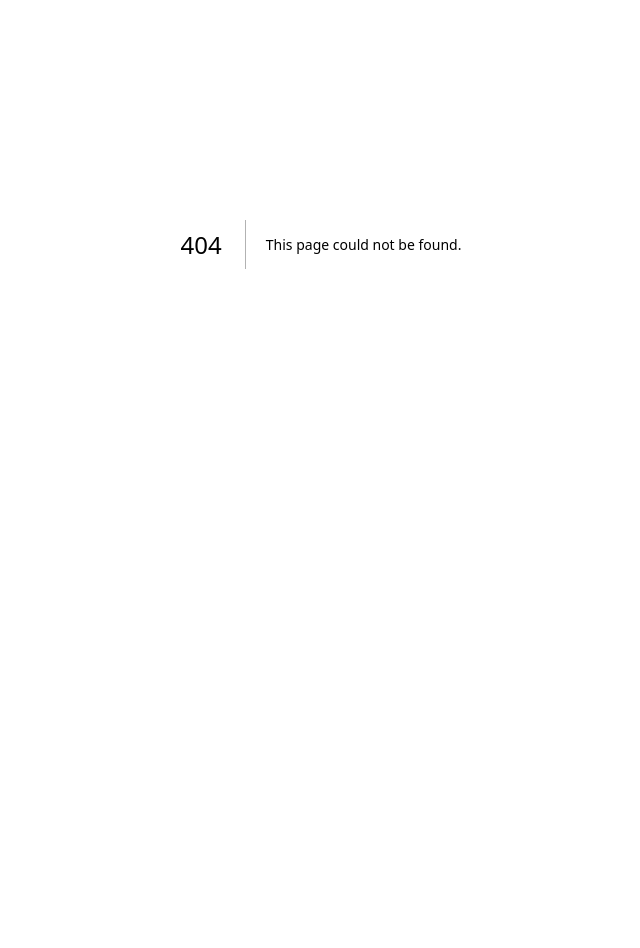
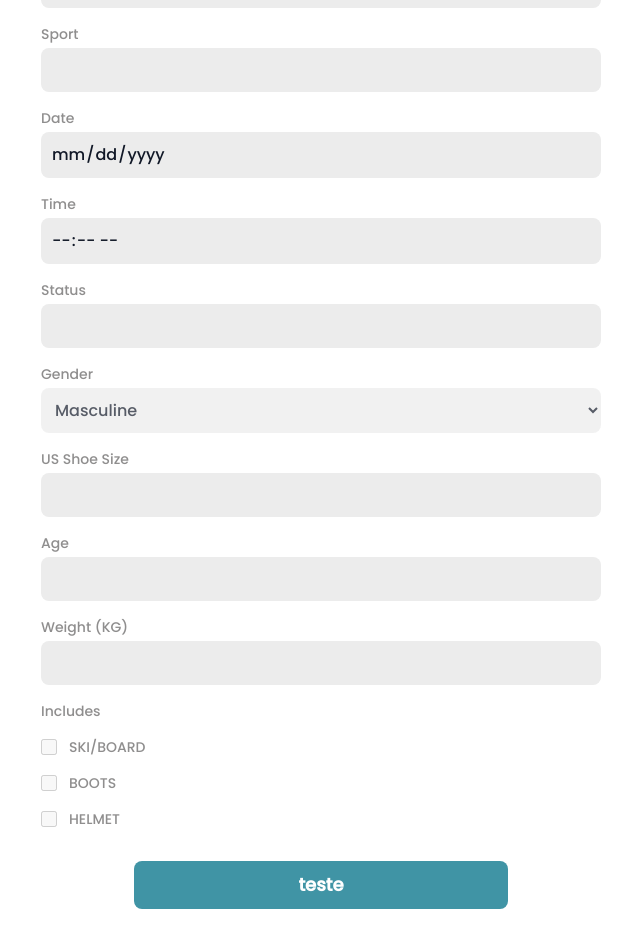
Before and after one commit to GustavoBeretta/Ski-Rental-System-Web, a Next.js app in the folder rental-system/: page /rental-requests/information in a window 1280 px wide. Before the commit this address had no page. Shown: the part 300-1248 px from the top of the page, without its empty margins (319-959 px from the left). Before the commit the page ends 960 px from the top, so only its background shows below. Built offline with nearby package versions, Linux system fonts and the light colour scheme.

Commit message:
rental request information

```diff
--- /dev/null
+++ b/rental-system/src/app/rental-requests/information/page.js
@@ -0,0 +1,186 @@
+'use client';
+
+//TERMINAR A IMPLEMENTAÇÃO DO EDIT ACCOUNT/ FALTA AINDA A IMPLEMENTAÇÃO DO REQ DO USUARIO QUE ESTA LOGADO PARA PEGAR OS DADOS DELE E MOSTRAR NO FORMULARIO
+
+import { useRouter } from 'next/navigation';
+import React, { useEffect, useState } from 'react';
+import bcrypt from 'bcryptjs';
+
+export default function RentalRequestInformation() {
+    const [userData, setUserData] = useState(null);// passar o object jason do usuario logado
+    const [buttonText, setbuttonText] = useState("teste")
+
+
+    const router = useRouter();
+
+    const updateUser = async (event) => {
+        event.preventDefault();
+
+        const fullName = document.getElementById("name");
+        const sport = document.getElementById("email");
+        const date = document.getElementById("password");
+        const time = document.getElementById("newPassword");
+        const status = document.getElementById("newPasswordConfirmation");
+        const gender = document.getElementById("gender");
+        const shoeSize = document.getElementById("shoeSize");
+        const age = document.getElementById("age");
+        const weight = document.getElementById("weight");
+        const skis = document.getElementById("height");
+        const boots = document.getElementById("height");
+        const helmet = document.getElementById("height");
+
+
+        const dadosCadastroJson = JSON.stringify(dadosCadastro);
+
+        try {
+            const res = await fetch('http://localhost:3000/api/users/66788365fb1e9dd356a36880', {// Passar o id do usuário logado apos o users/{id}
+                cache: "no-store",
+                method: "PUT",
+                headers: {
+                    'Content-Type': 'application/json'
+                },
+                body: dadosCadastroJson
+            });
+            if (!res.ok) {
+                throw new Error("Failed to update user information");
+            }
+            console.log("User information updated successfully");
+            router.push('/');
+
+        } catch (error) {
+            console.log("Error updating user information:", error);
+        }
+    }
+
+    const getUser = async () => {
+        try {
+            const res = await fetch('http://localhost:3000/api/users/66788365fb1e9dd356a36880', {
+                cache: "no-store"
+            });
+            if (!res.ok) {
+                throw new Error("Failed to fetch the user");
+            }
+            return res.json();
+        } catch (error) {
+            console.log("Error loading user information:", error);
+        }
+    }
+
+    const getRequest = async () => {
+        try {
+            const res = await fetch('http://localhost:3000/api/rental-requests/66721b808d45733413fe3d63', {
+                cache: "no-store"
+            });
+            if (!res.ok) {
+                throw new Error("Failed to fetch the rental requests");
+            }
+            return res.json();
+        } catch (error) {
+            console.log("Error loading topics: ", error);
+        }
+    };
+
+    const name = document.getElementById("name");
+    const sport = document.getElementById("sport");
+    const date = document.getElementById("date");
+    const time = document.getElementById("time");
+    const status = document.getElementById("status");
+    const gender = document.getElementById("gender");
+    const shoeSize = document.getElementById("shoeSize");
+    const age = document.getElementById("age");
+    const weight = document.getElementById("weight");
+    const skis_board = document.getElementById("ski-board");
+    const boots = document.getElementById("boots");
+    const helmet = document.getElementById("helmet");
+
+
+    const inputs = [
+        { label: "Full name", name: "name", type: "text" },
+        { label: "Sport", name: "sport", type: "text" },
+        { label: "Date", name: "date", type: "date" },
+        { label: "Time", name: "time", type: "time" },
+        { label: "Status", name: "status", type: "text" },
+        { label: "Gender", name: "gender", type: "select", options: ["Masculine", "Feminine"] },
+        { label: "US Shoe Size", name: "shoeSize", type: "number" },
+        { label: "Age", name: "age", type: "number" },
+        { label: "Weight (KG)", name: "weight", type: "number" },
+    ];
+
+    return (
+        <main>
+            <section className="flex flex-col items-center justify-center snap-none">
+                <h1 className="lg:text-4xl text-2xl text-[#8F8E8E] pt-6">Rental request information</h1>
+                <div className="flex items-center content-center flex-col lg:w-6/12 ">
+                    <form className="w-full rounded-lg space-y-4 sm:p-8">
+                        {inputs.map((input) => (
+                            <div key={input.name}>
+                                <label htmlFor={input.name} className="block mb-1 text-sm font-medium text-[#8F8E8E]">
+                                    {input.label}
+                                </label>
+                                {input.options ? (
+                                    <select
+                                        name={input.name}
+                                        id={input.name}
+                                        className="bg-[#ECECEC] border-gray-300 text-gray-900 rounded-lg block w-full p-2.5"
+                                        disabled
+                                    >
+                                        <option value="" disabled defaultValue>Select an option</option>
+                                        {input.options.map((option) => (
+                                            <option key={option} value={option}>{option}</option>
+                                        ))}
+                                    </select>
+                                ) : (
+                                    <input
+                                        type={input.type || 'text'}
+                                        name={input.name}
+                                        id={input.name}
+                                        defaultValue={userData ? userData[input.name] : ''}
+                                        className="bg-[#ECECEC] border-gray-300 text-gray-900 rounded-lg block w-full p-2.5"
+                                        readOnly
+                                    />
+                                )}
+                            </div>
+                        ))}
+                        <div className="flex flex-col space-y-4">
+                            <div className="text-sm font-medium text-[#8F8E8E]">Includes</div>
+                            <div className="flex items-center">
+                                <div className="flex items-start">
+                                    <div className="flex items-center h-5">
+                                        <input id="ski-board" aria-describedby="ski-board" type="checkbox" className="w-4 h-4 border border-gray-300 rounded bg-gray-50 focus:ring-3 focus:ring-primary-300 dark:bg-gray-700 dark:border-gray-600 dark:focus:ring-primary-600 dark:ring-offset-gray-800" disabled />
+                                    </div>
+                                    <div className="ml-3 text-sm">
+                                        <label htmlFor="ski-board" className="text-[#8F8E8E]">SKI/BOARD</label>
+                                    </div>
+                                </div>
+                            </div>
+                            <div className="flex items-center">
+                                <div className="flex items-start">
+                                    <div className="flex items-center h-5">
+                                        <input id="boots" aria-describedby="boots" type="checkbox" className="w-4 h-4 border border-gray-300 rounded bg-gray-50 focus:ring-3 focus:ring-primary-300 dark:bg-gray-700 dark:border-gray-600 dark:focus:ring-primary-600 dark:ring-offset-gray-800" disabled />
+                                    </div>
+                                    <div className="ml-3 text-sm">
+                                        <label htmlFor="boots" className="text-[#8F8E8E]">BOOTS</label>
+                                    </div>
+                                </div>
+                            </div>
+                            <div className="flex items-center">
+                                <div className="flex items-start">
+                                    <div className="flex items-center h-5">
+                                        <input id="helmet" aria-describedby="helmet" type="checkbox" className="w-4 h-4 border border-gray-300 rounded bg-gray-50 focus:ring-3 focus:ring-primary-300 dark:bg-gray-700 dark:border-gray-600 dark:focus:ring-primary-600 dark:ring-offset-gray-800" disabled />
+                                    </div>
+                                    <div className="ml-3 text-sm">
+                                        <label htmlFor="helmet" className="text-[#8F8E8E]">HELMET</label>
+                                    </div>
+                                </div>
+                            </div>
+                        </div>
+
+                        <div className="flex justify-center">
+                            <button type="submit" className="bg-[#4094A5] hover:bg-[#81C9D8] text-white font-semibold text-lg rounded-lg p-2.5 w-8/12 mt-4 mb-4">{buttonText}</button>
+                        </div>
+                    </form>
+                </div>
+            </section>
+        </main>
+    );
+}
```
